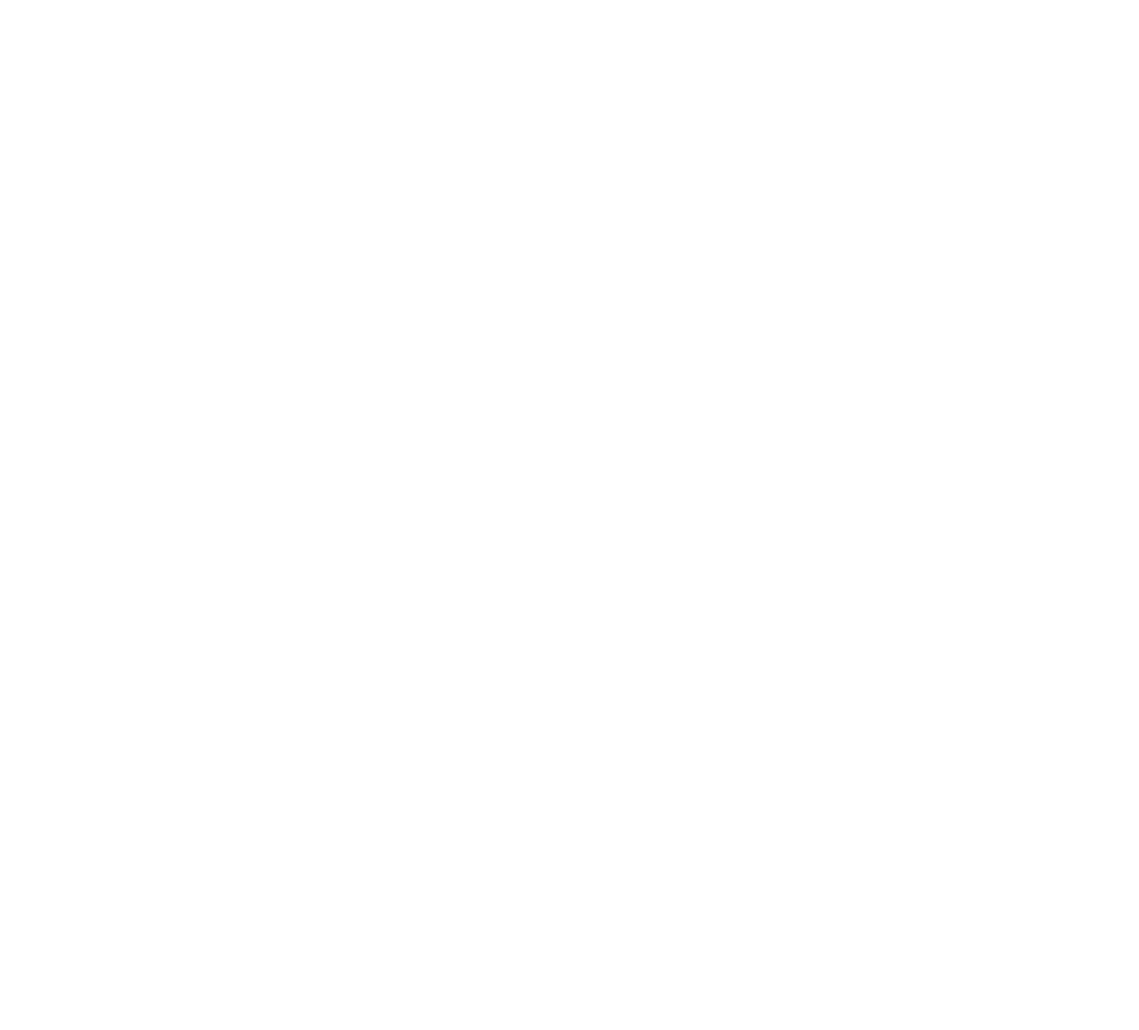
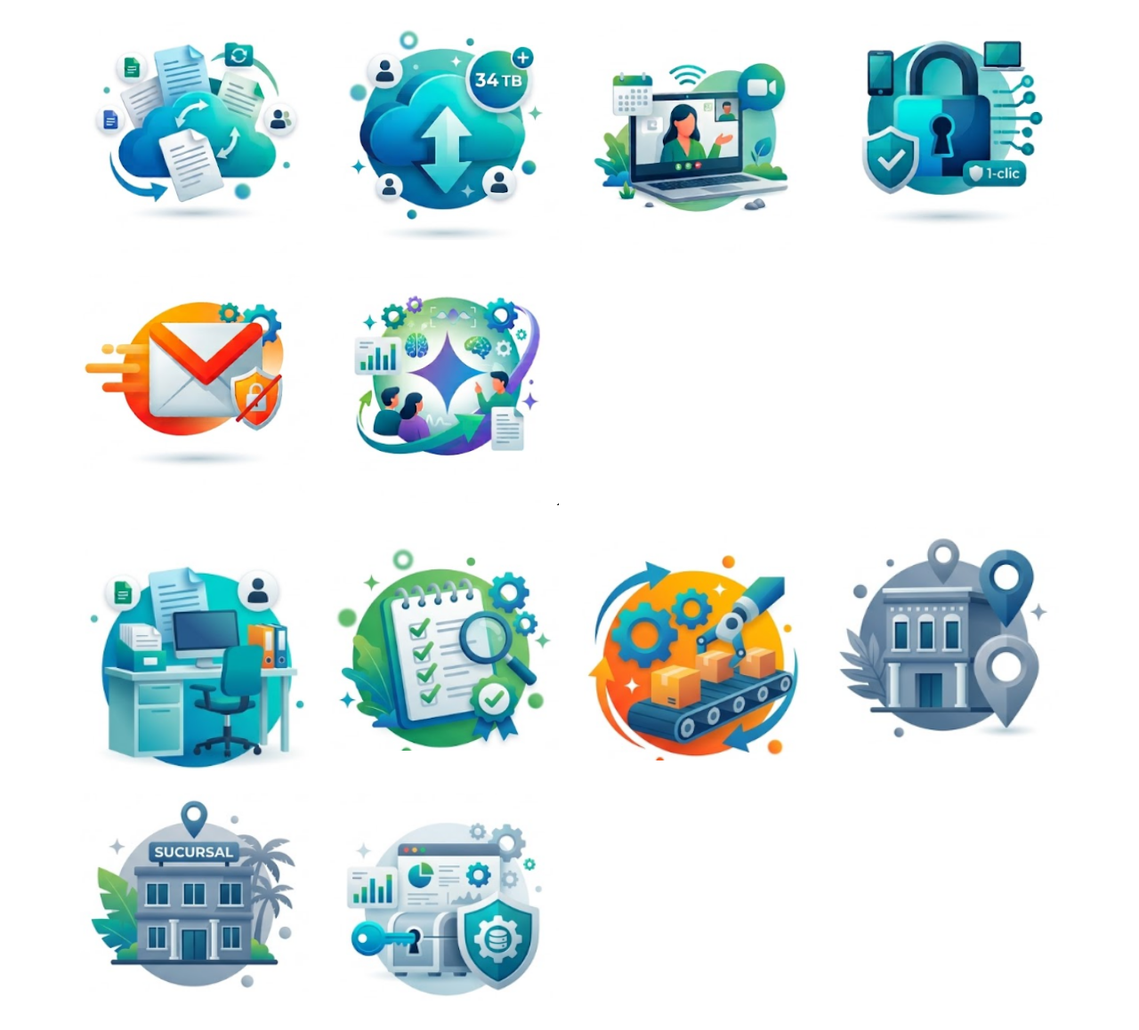
Before and after one commit to LuisAngelBritoMay/Logo-ProControl, a plain HTML site: page index.html in a window 1280 px wide. Shown: the whole page at 89% size. Before the commit the page ends 800 px from the top, so only its background shows below. Drawn offline with Linux system fonts and the light colour scheme.

Commit message:
Add files via upload

```diff
--- a/index.html
+++ b/index.html
@@ -12,20 +12,20 @@
 </head>
 <body>
 <div class="g">
-  <img src="img/documentos.png" alt="">
-  <img src="img/almacenamiento.png" alt="">
-  <img src="img/meet.png" alt="">
-  <img src="img/seguridad.png" alt="">
-  <img src="img/correo.png" alt="">
-  <img src="img/gemini.png" alt="">
+  <img src="documentos.png" alt="">
+  <img src="almacenamiento.png" alt="">
+  <img src="meet.png" alt="">
+  <img src="seguridad.png" alt="">
+  <img src="correo.png" alt="">
+  <img src="gemini.png" alt="">
 </div>
 <div class="g">
-  <img src="img/cuentas-administrativos.png" alt="">
-  <img src="img/cuentas-calidad.png" alt="">
-  <img src="img/cuentas-operaciones.png" alt="">
-  <img src="img/cuentas-merida.png" alt="">
-  <img src="img/cuentas-sucursal.png" alt="">
-  <img src="img/cuentas-erp.png" alt="">
+  <img src="cuentas-administrativos.png" alt="">
+  <img src="cuentas-calidad.png" alt="">
+  <img src="cuentas-operaciones.png" alt="">
+  <img src="cuentas-merida.png" alt="">
+  <img src="cuentas-sucursal.png" alt="">
+  <img src="cuentas-erp.png" alt="">
 </div>
 </body>
 </html>
```
